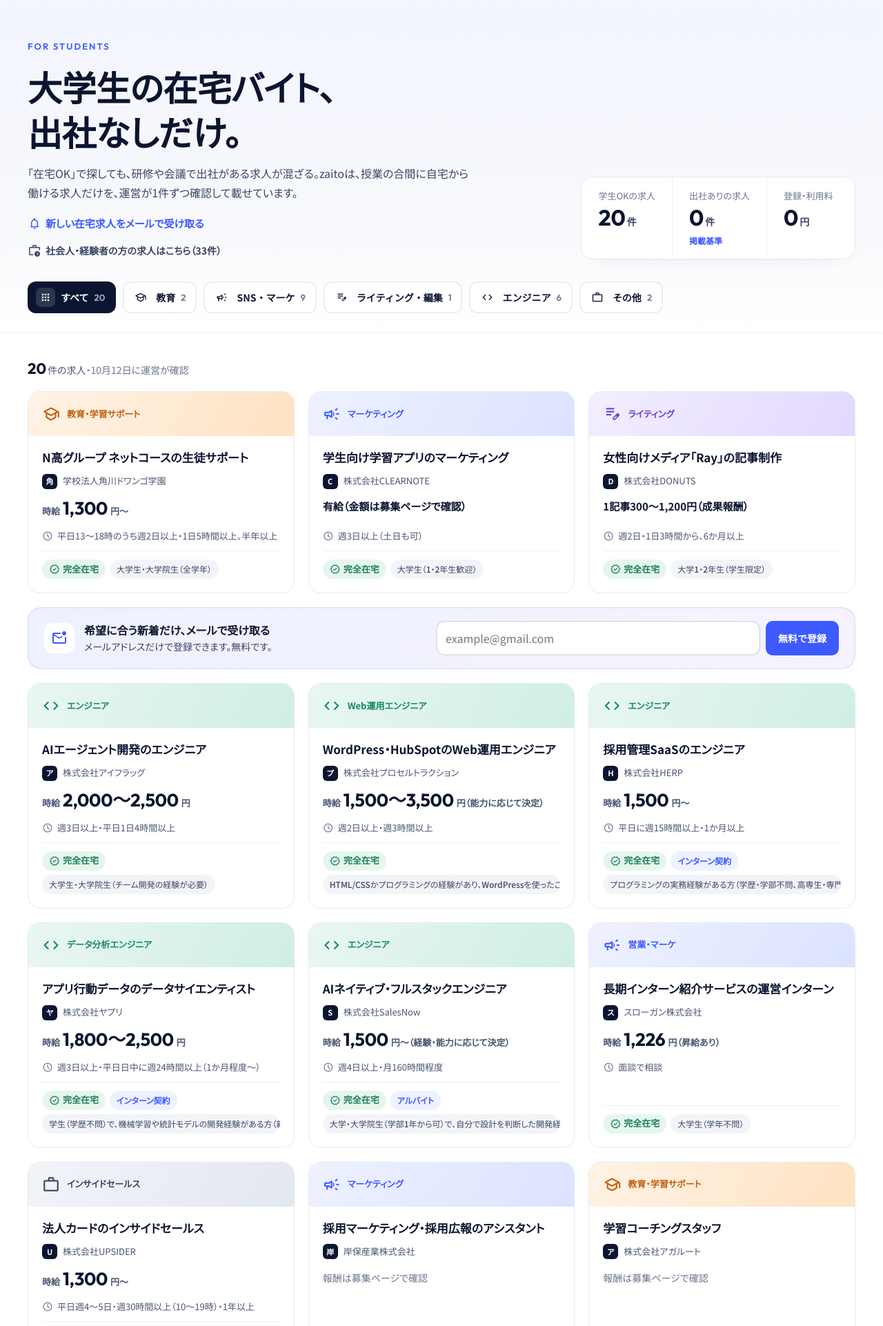
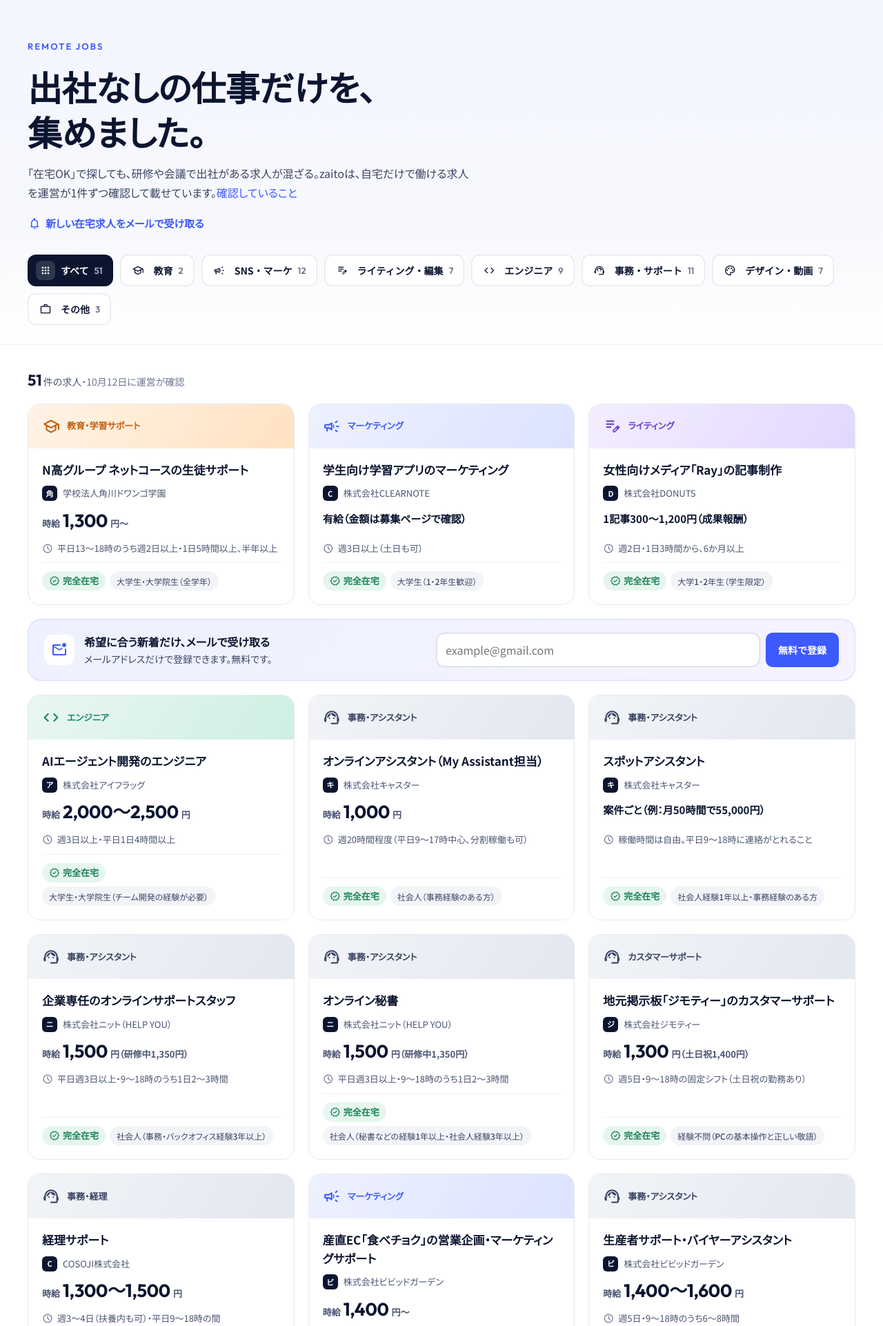
Before and after one commit to okonomidonn/test, a WordPress theme: template wordpress-theme/zaito/index.php in a window 1280 px wide. Shown: the part 69-1991 px from the top of the page at 69% size. Run offline with PHP 8.4 and a stand-in for WordPress, Linux system fonts and the light colour scheme; the site name, menu and one post (Sample post) are stand-ins, and other content is empty; some libraries are stand-ins or nearby versions.

Commit message:
トップの数字の欄を外し、学生向けだけでなく全求人を並べる形に戻す
Co-Authored-By: Claude Opus 5.5 <noreply@anthropic.com>
Claude-Session: https://claude.ai/code/session_01Nc8VBXCZiKQdU3ws5s6smf

```diff
--- a/wordpress-theme/zaito/inc/prelaunch.php
+++ b/wordpress-theme/zaito/inc/prelaunch.php
@@ -200,9 +200,6 @@ if ( class_exists( 'WP_Sitemaps_Provider' ) && ! class_exists( 'Zaito_Prelaunch_
             );
             // 条件別の一覧
             foreach ( array_keys( zaito_remote_active_conditions() ) as $cond ) {
-                if ( 'gakusei' === $cond ) {
-                    continue; // トップページと同じ内容
-                }
                 $urls[] = array( 'loc' => zaito_remote_condition_url( $cond ) );
             }
             // まとめ求人の詳細（募集中のもの）
--- a/wordpress-theme/zaito/lp/remote-list.php
+++ b/wordpress-theme/zaito/lp/remote-list.php
@@ -9,9 +9,7 @@ if ( ! defined( 'ABSPATH' ) ) {
 require_once __DIR__ . '/remote-parts.php';
 
 $zaito_cond    = isset( $zaito_list_cond ) ? zaito_remote_conditions()[ $zaito_list_cond ] : null;
-// トップページは、最初に届けたい大学生・大学院生向け（学生OK）の求人だけを並べる。社会人向けは条件別の一覧へ。
-$zaito_jobs    = $zaito_cond ? zaito_remote_condition_jobs( $zaito_list_cond ) : zaito_remote_condition_jobs( 'gakusei' );
-$zaito_others  = $zaito_cond ? 0 : count( zaito_remote_condition_jobs( 'shakaijin' ) );
+$zaito_jobs    = $zaito_cond ? zaito_remote_condition_jobs( $zaito_list_cond ) : zaito_remote_jobs();
 $zaito_actives = zaito_remote_active_conditions();
 $zaito_open   = array_values( array_filter( $zaito_jobs, function ( $j ) {
     return empty( $j['closed'] );
@@ -48,11 +46,10 @@ $zaito_checked  = max( array_map( function ( $j ) {
 if ( $zaito_cond ) {
     $zaito_title = $zaito_cond['title'] . ' | zaito';
     $zaito_desc  = mb_substr( $zaito_cond['body'][0], 0, 110 ) . '（' . count( $zaito_jobs ) . '件・運営が在宅の条件を確認済み）';
-    // 学生OKの一覧はトップページと同じ内容なので、評価をトップにまとめる。
-    $zaito_canon = 'gakusei' === $zaito_list_cond ? zaito_remote_url() : zaito_remote_condition_url( $zaito_list_cond );
+    $zaito_canon = zaito_remote_condition_url( $zaito_list_cond );
 } else {
-    $zaito_title = '大学生の在宅バイト・長期インターン｜出社なしの求人だけを集めたzaito';
-    $zaito_desc  = '「在宅バイト」で探しても出社ありが混ざる。zaitoは、大学生・大学院生が自宅から働ける完全在宅のバイト・長期インターンを、運営が1件ずつ確認してまとめています。SNS運用、マーケティング、教育、ライター、エンジニアなど。';
+    $zaito_title = '在宅バイト・完全在宅の求人｜出社なしの仕事だけを集めたzaito';
+    $zaito_desc  = '「在宅バイト」で探しても出社ありが混ざる。zaitoは、自宅だけで働ける完全在宅のバイト・パート・長期インターンを、運営が1件ずつ確認してまとめています。学生OK・未経験OKの求人も。事務、カスタマーサポート、SNS運用、ライター、エンジニアなど。';
     $zaito_canon = zaito_remote_url();
 }
 
@@ -126,20 +123,12 @@ $zaito_card = function ( $j ) {
             <p><?php echo esc_html( $zaito_para ); ?></p>
           <?php endforeach; ?>
         <?php else : ?>
-        <span class="eb">FOR STUDENTS</span>
-        <h1>大学生の在宅バイト、<br>出社なしだけ。</h1>
-        <p>「在宅OK」で探しても、研修や会議で出社がある求人が混ざる。zaitoは、授業の合間に自宅から働ける求人だけを、運営が1件ずつ確認して載せています。</p>
+        <span class="eb">REMOTE JOBS</span>
+        <h1>出社なしの仕事だけを、<br>集めました。</h1>
+        <p>「在宅OK」で探しても、研修や会議で出社がある求人が混ざる。zaitoは、自宅だけで働ける求人を運営が1件ずつ確認して載せています。<a href="<?php echo esc_url( home_url( '/kijun/' ) ); ?>">確認していること</a></p>
         <?php endif; ?>
         <a class="alert-link" href="#signup"><span class="ms" aria-hidden="true">notifications</span>新しい在宅求人をメールで受け取る</a>
-        <?php if ( $zaito_others ) : ?>
-          <a class="alert-link sub" href="<?php echo esc_url( zaito_remote_condition_url( 'shakaijin' ) ); ?>"><span class="ms" aria-hidden="true">work_history</span>社会人・経験者の方の求人はこちら（<?php echo esc_html( $zaito_others ); ?>件）</a>
-        <?php endif; ?>
       </div>
-      <dl class="stats">
-        <div><dt><?php echo $zaito_cond ? '掲載中の求人' : '学生OKの求人'; ?></dt><dd><b><?php echo esc_html( count( $zaito_open ) ); ?></b>件</dd></div>
-        <div><dt>出社ありの求人</dt><dd><b>0</b>件<a class="kj" href="<?php echo esc_url( home_url( '/kijun/' ) ); ?>">掲載基準</a></dd></div>
-        <div><dt>登録・利用料</dt><dd><b>0</b>円</dd></div>
-      </dl>
     </div>
 
     <?php if ( ! $zaito_cond && count( $zaito_groups ) > 1 ) : ?>
--- a/wordpress-theme/zaito/lp/remote.css
+++ b/wordpress-theme/zaito/lp/remote.css
@@ -44,12 +44,6 @@ a:focus-visible,.btn:focus-visible,button:focus-visible,input:focus-visible{outl
 .hero .eb{font-family:'Outfit',sans-serif;font-size:13px;font-weight:600;letter-spacing:.16em;color:var(--z-blue)}
 .hero h1{margin:0;font-size:clamp(30px,4.4vw,50px);font-weight:900;line-height:1.3;letter-spacing:-0.01em}
 .hero p{margin:0;font-size:16px;color:var(--z-text-2)}
-.stats{margin:0;display:flex;background:#fff;border:1px solid var(--z-border);border-radius:18px;box-shadow:var(--z-shadow-sm)}
-.stats div{padding:16px 24px;min-width:128px}
-.stats div+div{border-left:1px solid var(--z-line)}
-.stats dt{font-size:13px;color:var(--z-text-4)}
-.stats dd{margin:2px 0 0;font-size:14px;font-weight:700;color:var(--z-text-2)}
-.stats dd b{font-family:'Outfit',sans-serif;font-size:32px;line-height:1.1;color:var(--z-navy);margin-right:2px}
 .filters{padding:0 0 28px;display:flex;flex-wrap:wrap;gap:10px}
 .filters button{--tone:var(--z-navy);--tone-bg:#fff;display:inline-flex;align-items:center;gap:8px;height:46px;padding:0 16px 0 12px;border-radius:12px;border:0;background:#fff;box-shadow:inset 0 0 0 1.5px var(--z-border);color:var(--z-navy);font-family:inherit;font-size:14px;font-weight:700;cursor:pointer;transition:box-shadow .2s,background .2s}
 .filters button:hover{box-shadow:inset 0 0 0 1.5px var(--z-border-input)}
@@ -225,7 +219,6 @@ h1.t{margin:14px 0 10px;font-size:clamp(24px,3vw,34px);font-weight:900;line-heig
 /* トップページ: 新着求人のメール登録 */
 .alert-link{align-self:flex-start;margin-top:4px;display:inline-flex;align-items:center;gap:6px;font-size:15px;font-weight:700}
 .alert-link .ms{font-size:20px}
-.alert-link.sub{margin-top:0;color:var(--z-text-2);font-size:14px}
 .signup-band{margin-top:72px;scroll-margin-top:84px;display:grid;grid-template-columns:minmax(0,1fr) minmax(0,1.1fr);gap:40px;align-items:start;padding:40px;border-radius:24px;background:linear-gradient(135deg,#EEF1FF,#F6F3FF)}
 .sb-copy>.ms{width:52px;height:52px;border-radius:14px;background:#fff;color:var(--z-blue);display:flex;align-items:center;justify-content:center;font-size:28px;box-shadow:var(--z-shadow-sm)}
 .sb-copy h2{margin:16px 0 10px;font-size:clamp(22px,2.6vw,30px);font-weight:900;line-height:1.4}
@@ -241,7 +234,6 @@ h1.t{margin:14px 0 10px;font-size:clamp(24px,3vw,34px);font-weight:900;line-heig
 #ztop .err{margin:8px 0 0;font-size:14px;color:#C8313B;font-weight:700}
 /* 求人3件目のあとの登録欄 */
 .card .kt{display:inline-flex;align-items:center;height:28px;padding:0 10px;border-radius:999px;font-size:12px;font-weight:700;color:#3D5AFE;background:#EEF1FF}
-.stats .kj{display:block;margin-top:4px;font-size:12px;font-weight:700}
 /* 掲載基準などの読み物ページ */
 .doc{max-width:760px;padding-top:clamp(32px,6vw,64px);padding-bottom:clamp(56px,8vw,96px)}
 .doc .back{display:inline-flex;align-items:center;gap:6px;font-size:14px;font-weight:700}
@@ -299,10 +291,6 @@ body.has-sbar{padding-bottom:96px}
  .hd nav a.tx{display:none}
  .hero-in{padding:36px 0 24px;gap:24px}
  .hero p{font-size:15px}
- .stats{width:100%}
- .stats div{flex:1;min-width:0;padding:12px 14px}
- .stats dt{font-size:12px}
- .stats dd b{font-size:26px}
  .filters{flex-wrap:nowrap;overflow-x:auto;margin:0 -20px;padding:0 20px 20px;scrollbar-width:none}
  .filters::-webkit-scrollbar{display:none}
  .filters button{flex:none}
```
